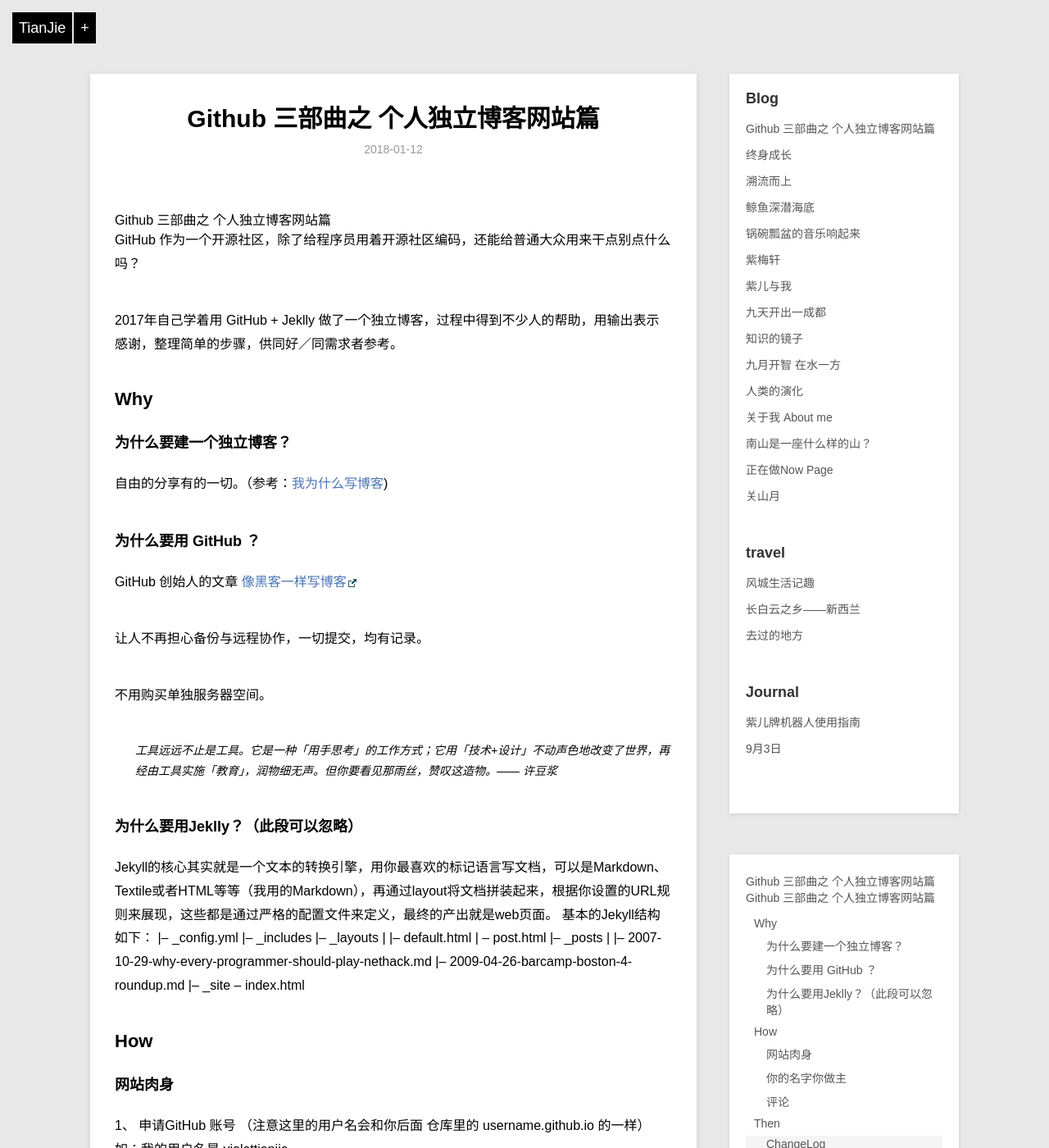
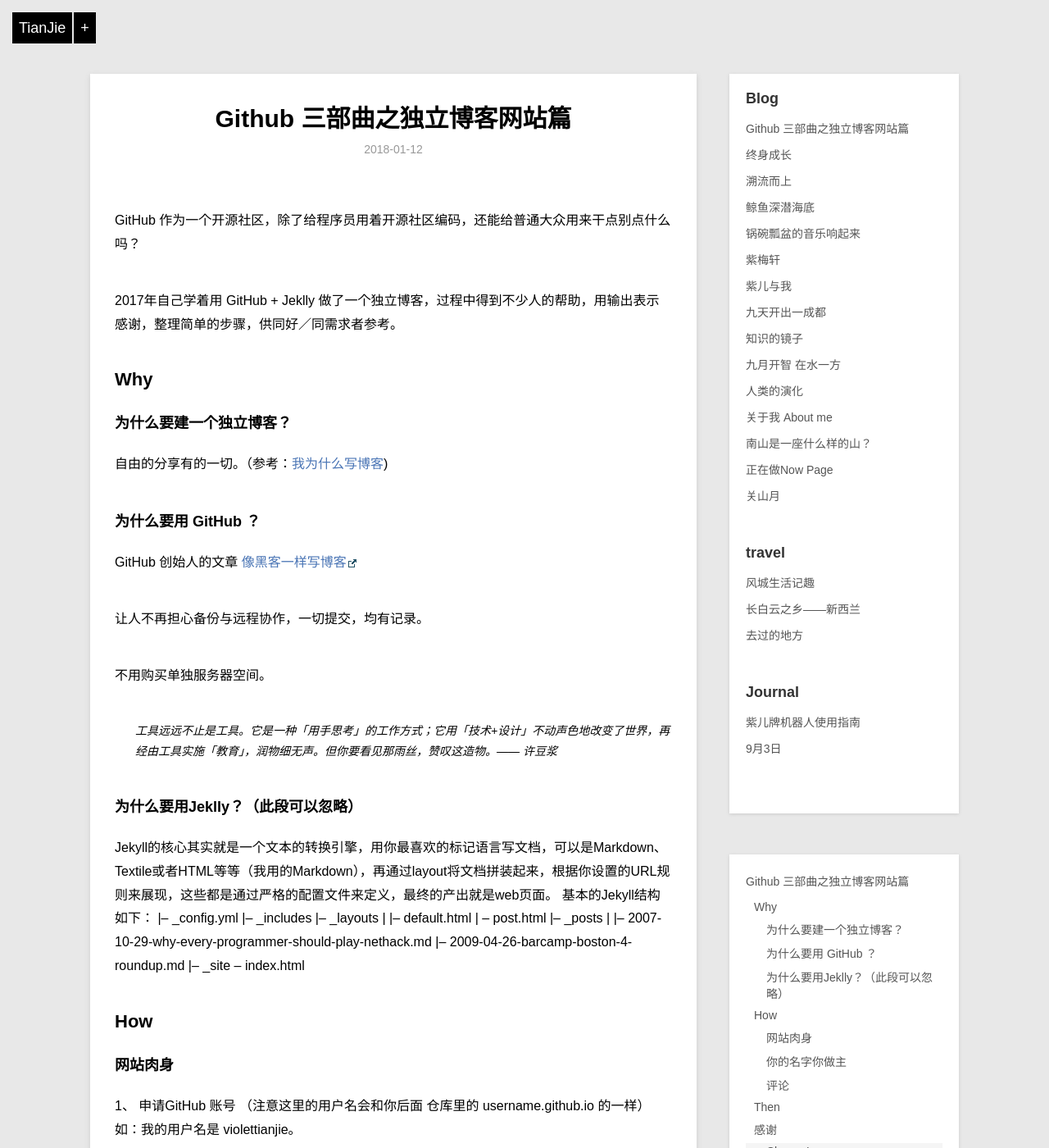
Before and after one commit to violettianjie/violettianjie.github.io, a Jekyll site: the page built from _posts/blog/2018-01-12-GitHubBlog.md, in a window 1280 px wide and 1400 px high. Shown: the whole window at 82% size. Built offline with Jekyll 4.4.1, drawn with Linux system fonts in a browser that asks for light colours; comment, search, counter and statistics services are not loaded; some of the changed text lies outside the part shown.

Commit message:
Update 2018-01-12-GitHubBlog.md

```diff
--- a/_posts/blog/2018-01-12-GitHubBlog.md
+++ b/_posts/blog/2018-01-12-GitHubBlog.md
@@ -1,11 +1,10 @@
 ---
 layout: post
-title: "Github 三部曲之 个人独立博客网站篇"
+title: "Github 三部曲之独立博客网站篇"
 description: "用GitHub + Jeklly 建独立博客"
 category: blog
 ---
 
-# Github 三部曲之 个人独立博客网站篇
 
 GitHub 作为一个开源社区，除了给程序员用着开源社区编码，还能给普通大众用来干点别点什么吗？
 
@@ -106,7 +105,9 @@ category: blog
 恭喜，第一个独立博客上线。
 
 
+## 感谢
 
+感谢开智部落参与 issue 讨论如何建博客的伙伴们。
 
 ### ChangeLog
 
```
